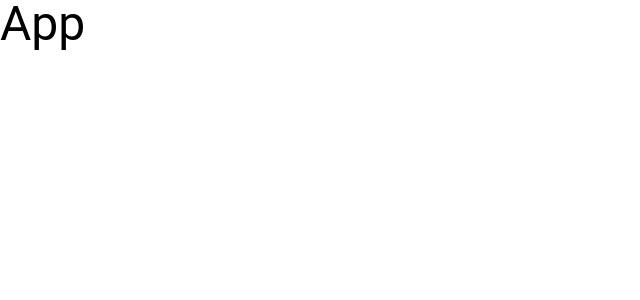
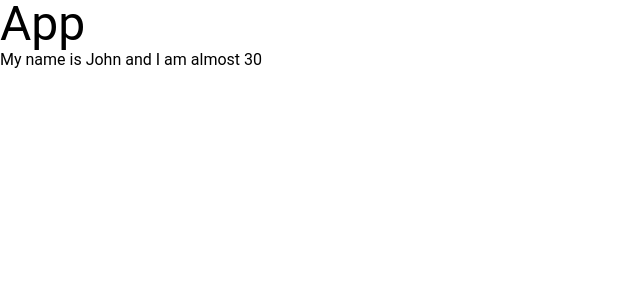
Before and after one commit to jnanners/React-Jorbs, a React (Vite) app: page / in a window 1280 px wide. Shown: the top 300 px of the page, without its empty margins (0-640 px from the left). Built offline with nearby package versions, Linux system fonts and the light colour scheme.

Commit message:
git branching practice

```diff
--- a/src/App.jsx
+++ b/src/App.jsx
@@ -1,8 +1,17 @@
 import React from 'react'
 
 const App = () => {
+
+  const name = 'John';
+  const x = 10;
+  const y = 20;
+
+
   return (
-    <div className='text-5xl'>App</div>
+    <div>
+      <div className='text-5xl'>App</div>
+      <p>My name is {name} and I am almost {x + y}</p>
+    </div>
   )
 }
 
```
